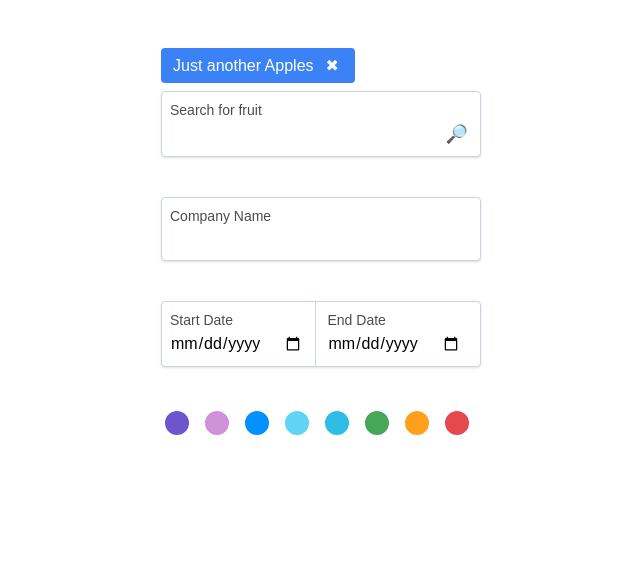
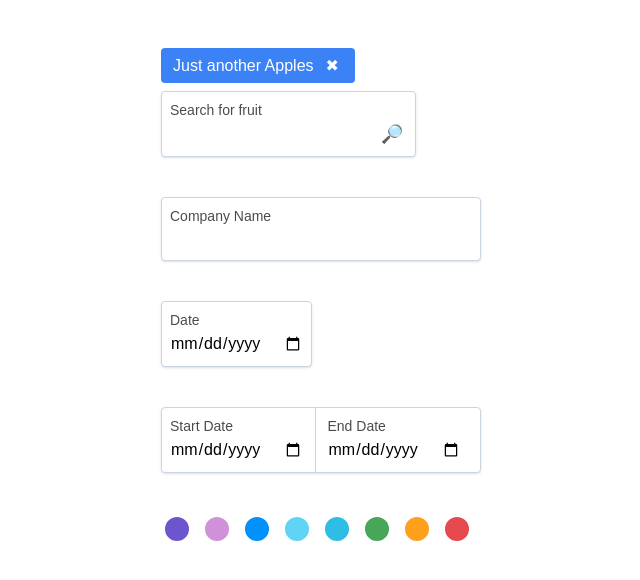
Before and after one commit to TeddyBurnsides/select, a React (Create React App) app: page / in a window 1280 px wide. Shown: the top 580 px of the page, without its empty margins (319-959 px from the left). Built offline with nearby package versions, Linux system fonts and the light colour scheme.

Commit message:
cleanup label wrapper

```diff
--- a/src/components/LabelWrapper.tsx
+++ b/src/components/LabelWrapper.tsx
@@ -18,7 +18,7 @@ const LabelWrapper = ({
     return (
         <label
             className={twMerge(
-                "flex relative flex-col bg-white border border-slate-300 focus-within:border-blue-500 focus-within:outline focus-within:outline-slate-200 focus-within:outline-3 shadow rounded py-2 pl-2 pr-2 ",
+                "inline-flex relative flex-col bg-white border border-slate-300 focus-within:border-blue-500 focus-within:outline focus-within:outline-slate-200 focus-within:outline-3 shadow rounded py-2 pl-2 pr-2 ",
                 wrapperClassName
             )}
         >
--- a/src/css/output.css
+++ b/src/css/output.css
@@ -617,6 +617,10 @@ video {
   display: flex;
 }
 
+.inline-flex {
+  display: inline-flex;
+}
+
 .h-8 {
   height: 2rem;
 }
@@ -631,6 +635,18 @@ video {
 
 .w-full {
   width: 100%;
+}
+
+.w-16 {
+  width: 4rem;
+}
+
+.w-24 {
+  width: 6rem;
+}
+
+.w-48 {
+  width: 12rem;
 }
 
 .max-w-xs {
--- a/src/pages/Home.tsx
+++ b/src/pages/Home.tsx
@@ -40,6 +40,9 @@ const Home = () => {
                 />
             </div>
             <TextInput label="Company Name" />
+            <div>
+                <TextInput type="date" label="Date" />
+            </div>
             <DateRange />
             <ColorPicker
                 onChange={setColor}
```
